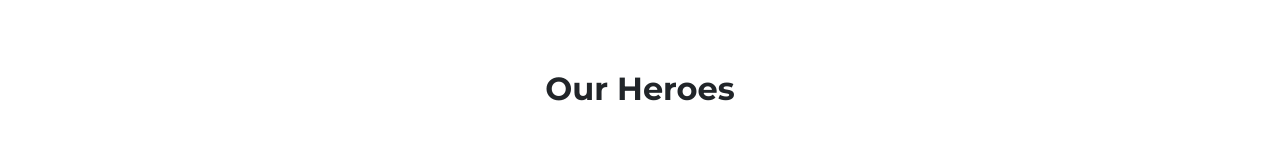
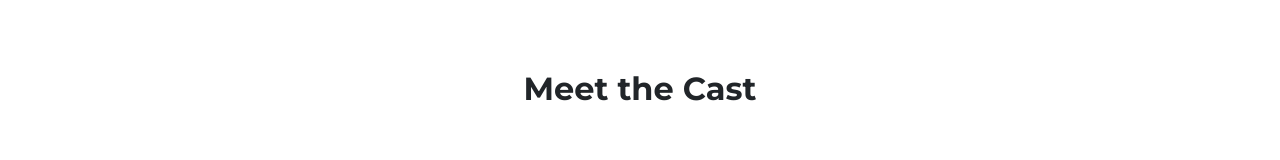
Before and after one commit to Cyder01/boostrap-site, a plain HTML site: page index.html in a window 1280 px wide. Shown: the part 130-290 px from the top of the page. Drawn offline with nearby package versions, Linux system fonts and the light colour scheme.

Commit message:
Update HTML Text

```diff
--- a/index.html
+++ b/index.html
@@ -28,7 +28,7 @@
 <br>
 
 <div class="middle-container">
-  <h2>Our Heroes</h2>
+  <h2>Meet the Cast</h2>
 
   <div class="row">
     <div class="role role-row1 col-lg-4 col-md-6 tank-desc">
```
